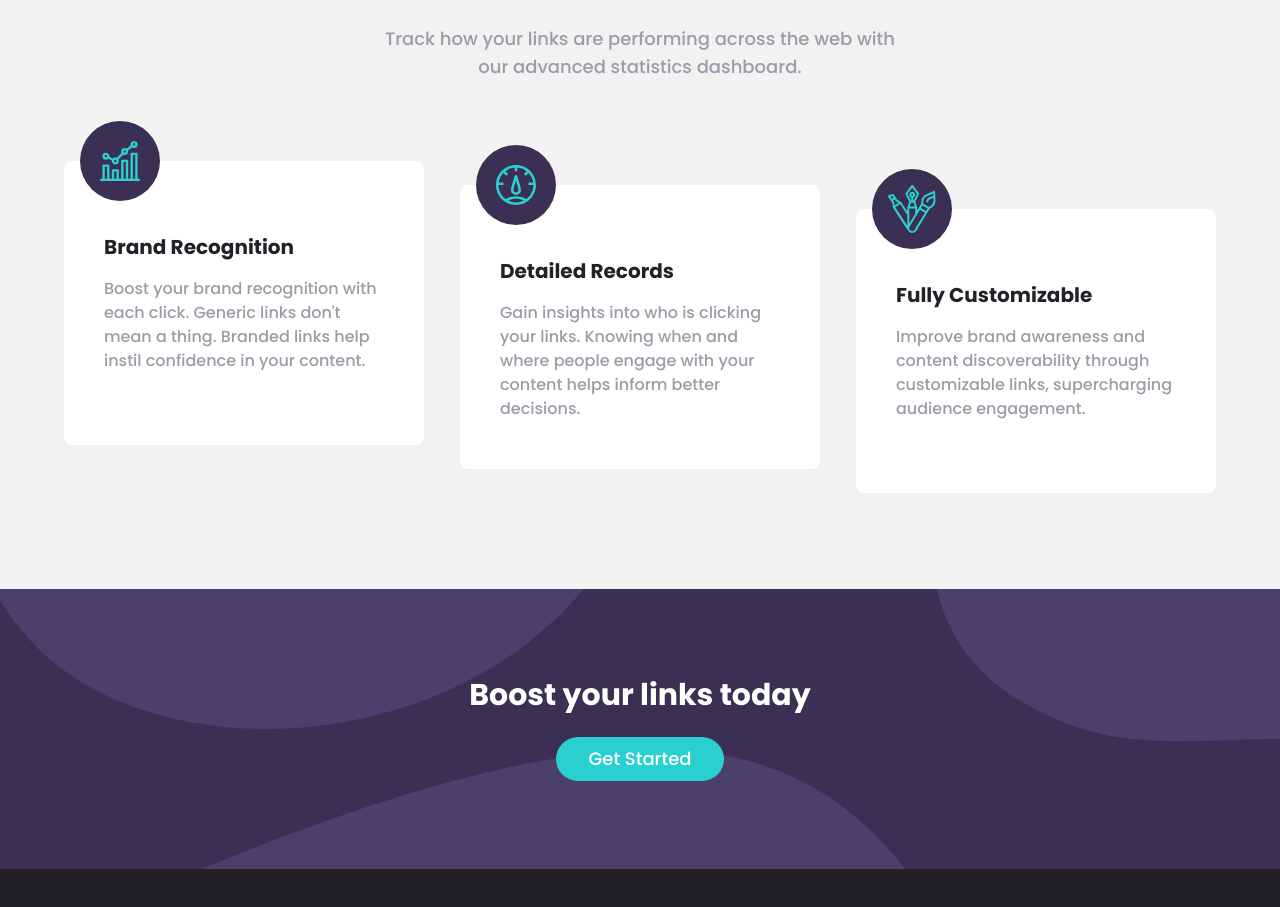
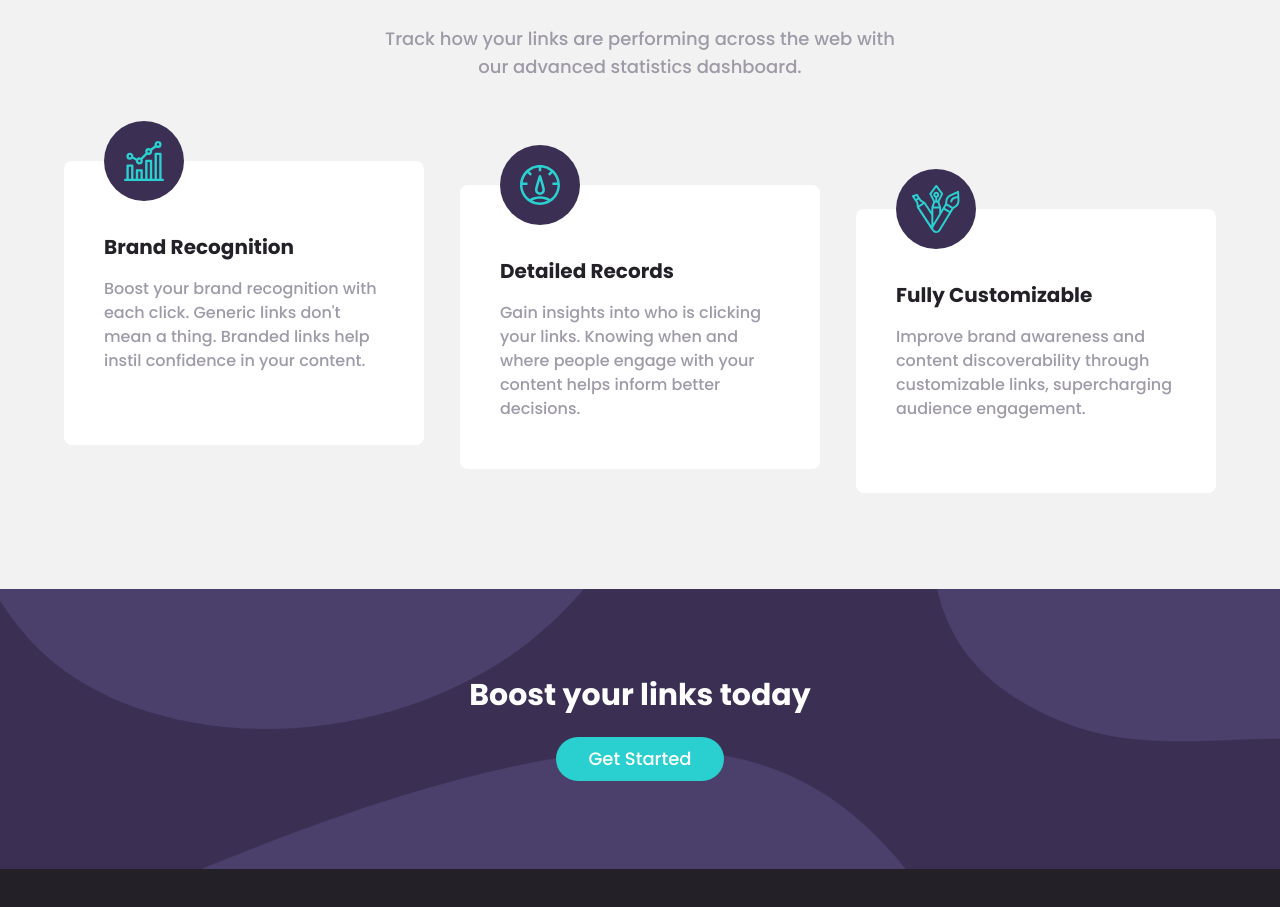
Before and after one commit to OGShawnLee/shortly-url-shortening-landing-page, a Svelte app: page / in a window 1280 px wide. Shown: the part 987-1894 px from the top of the page. Built offline with nearby package versions, Linux system fonts and the light colour scheme.

Commit message:
:lipstick: fix: align feature card icon properly on desktop view

```diff
--- a/src/components/CardFeature.svelte
+++ b/src/components/CardFeature.svelte
@@ -6,7 +6,7 @@
 
 <article class="z-10 p-10 pt-18 pb-12 | bg-white rounded-lg transform {translate}">
   <div
-    class="w-20 min-w-20 h-20 min-h-20 absolute bottom-full right-1/2 | grid place-content-center | bg-violet-700 rounded-full transform translate-y-1/2 translate-x-1/2 lg:(right-full translate-x-24)">
+    class="w-20 min-w-20 h-20 min-h-20 absolute bottom-full right-1/2 | grid place-content-center | bg-violet-700 rounded-full transform translate-y-1/2 translate-x-1/2 lg:(right-full translate-x-30)">
     <img src={icon} alt="" />
   </div>
   <div class="flex flex-col gap-4 text-center lg:text-left">
```
